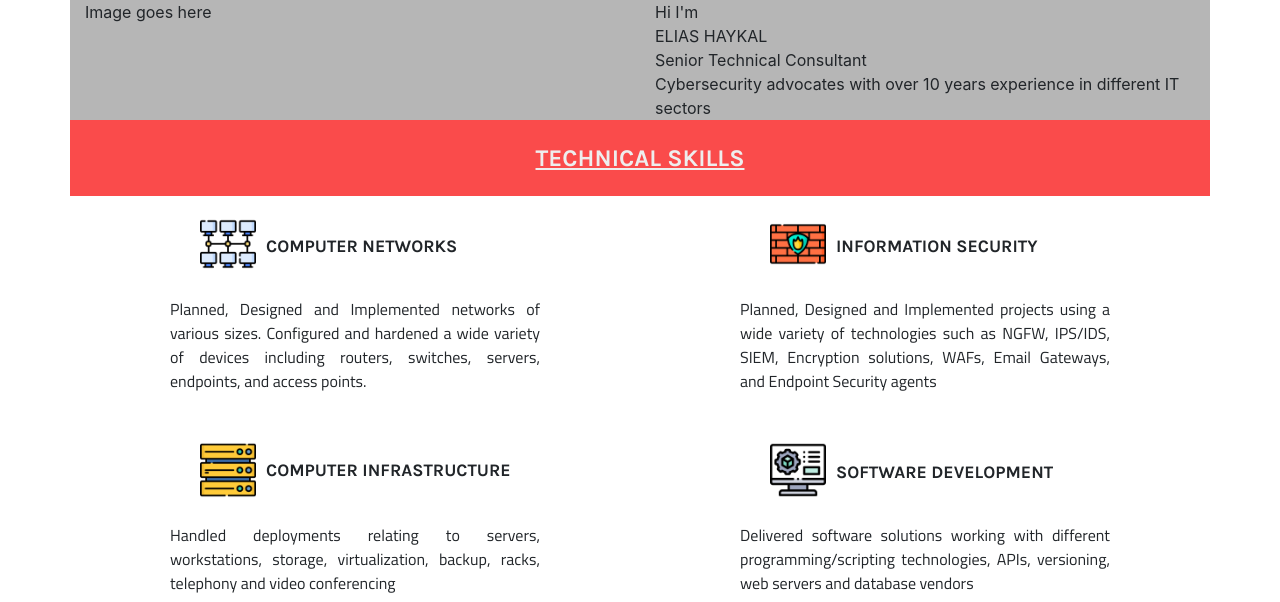
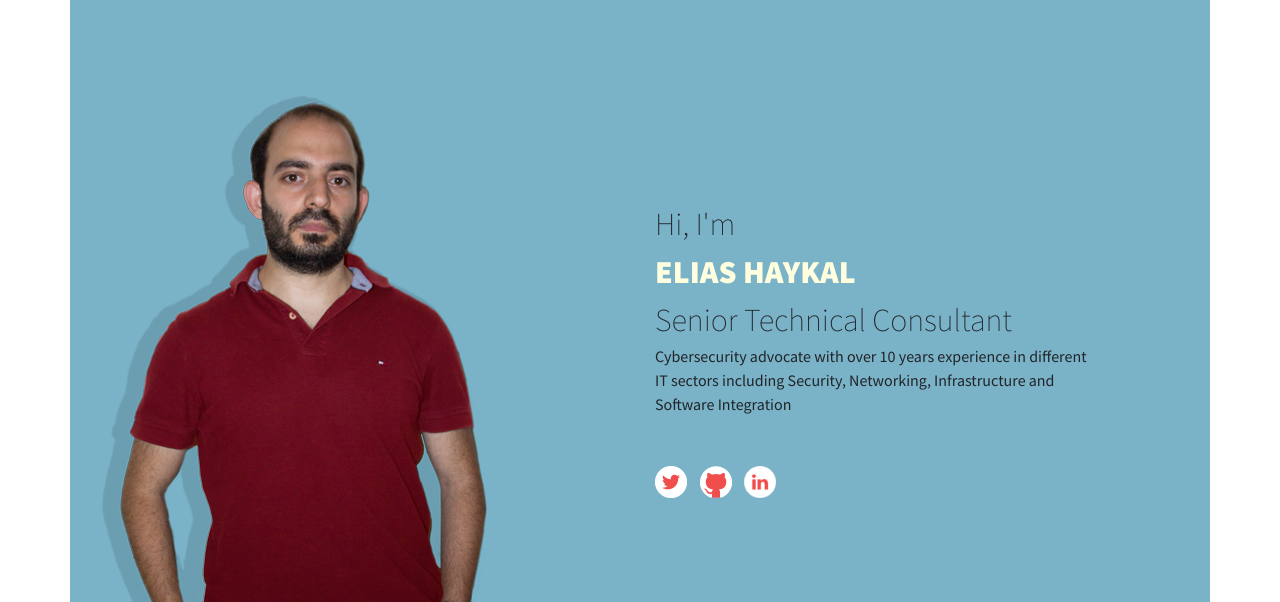
Before and after one commit to eliehaykal/personalprofile, a plain HTML site: page src/index.html in a window 1280 px wide. Shown: the top 602 px of the page. Drawn offline with nearby package versions, Linux system fonts and the light colour scheme.

Commit message:
more updates

```diff
--- a/src/css/styles.css
+++ b/src/css/styles.css
@@ -1,5 +1,6 @@
 .bg-1{
-    background-color: rgb(182, 182, 182);
+    background-color: rgba(0, 107, 149, 0.52);
+
 }
 
 .bg-2{
@@ -12,6 +13,50 @@
 
 .bg-4{
     background-color: #94c4f0;
+}
+
+/* Image and Intro */
+.intro{
+    /* font-family: 'Gill Sans', 'Gill Sans MT', Calibri, 'Trebuchet MS', sans-serif; */
+    font-family: 'Source Sans Pro', sans-serif;
+    font-size: 2em;
+    padding: 200px 0px 0px 0px;
+    margin: 0px;
+    font-weight: 300;
+}
+
+.intro-title{
+       /* font-family: 'Gill Sans', 'Gill Sans MT', Calibri, 'Trebuchet MS', sans-serif; */
+       font-family: 'Source Sans Pro', sans-serif;
+       font-size: 2em;
+       padding: 0px;
+       margin: 0px;
+       font-weight: 300;
+}
+
+.intro-description{
+    font-family: 'Source Sans Pro', sans-serif;
+    font-size: 1em;
+    padding: 0px;
+    padding: 0px 100px 0px 0px;
+    /* font-weight: 400;
+    display:inline-block;
+    width: 400px; */
+}
+
+.name{
+    font-weight: 800;
+    color: lightyellow;
+}
+
+.social > img{
+    width: 32px;
+    height: 32px;
+
+}
+
+.socialicons{
+    margin-top: 50px;
 }
 
 .sectionTitle-red{
--- a/src/index.html
+++ b/src/index.html
@@ -30,9 +30,18 @@
     <div class="container">
         <!-- row for each major section -->
         <div class="row bg-1">
-            <div class="col">Image goes here</div>
-            <div class="col">Hi I'm<br><span>ELIAS HAYKAL</span><br>Senior Technical Consultant<br>Cybersecurity
-                advocates with over 10 years experience in different IT sectors</div>
+            <div class="col-sm-6"><img src="images/profile/v5.png"></div>
+            <div class="col-sm-6">
+                <p class="intro">Hi, I'm<br><span class="name">ELIAS HAYKAL</span>
+                <p class="intro-title">Senior Technical Consultant</p>
+                <p class="intro-description">Cybersecurity advocate with over 10 years experience in different IT
+                    sectors including Security, Networking, Infrastructure and Software Integration</p>
+                <ul class="list-inline socialicons">
+                    <li class="social list-inline-item"><img src="/src/images/social/twit.png"></li>
+                    <li class="social list-inline-item"><img src="/src/images/social/git.png"></li>
+                    <li class="social list-inline-item"><img src="/src/images/social/link.png"></li>
+                </ul>
+            </div>
         </div>
         <!-- Section Headline -->
         <div class="row sectionTitle-white">
@@ -46,7 +55,8 @@
                     <span class="tech-skill-title-cell-title">Computer Networks</span>
                 </div>
                 <div class="row tech-skill-description ">
-                    Planned, Designed and Implemented networks of various sizes. Configured and hardened a wide variety
+                    Planned, Designed and Implemented networks of various sizes. Configured and hardened a wide
+                    variety
                     of devices
                     including routers, switches, servers, endpoints, and access points.
                 </div>
@@ -81,7 +91,7 @@
             </div>
             <!-- column 2 -->
             <div class="col-6 ">
-                <div class="row  subtitle tech-skill-title-cell">
+                <div class="row subtitle tech-skill-title-cell">
                     <img src="images/techskills/dev.png" width="56px">
                     <span class="tech-skill-title-cell-title">Software Development</span>
                 </div>
```
Also changed, not shown: src/images/profile/700.png (added), src/images/profile/700_v1.png (added), src/images/profile/700_v2.png (added), src/images/profile/e.png (added), src/images/profile/v2.png (added), src/images/profile/v3.png (added), src/images/profile/v4.png (added), src/images/profile/v5.png (added), src/images/social/git.png (added), src/images/social/link.png (added), src/images/social/twit.png (added), 1 other file.
